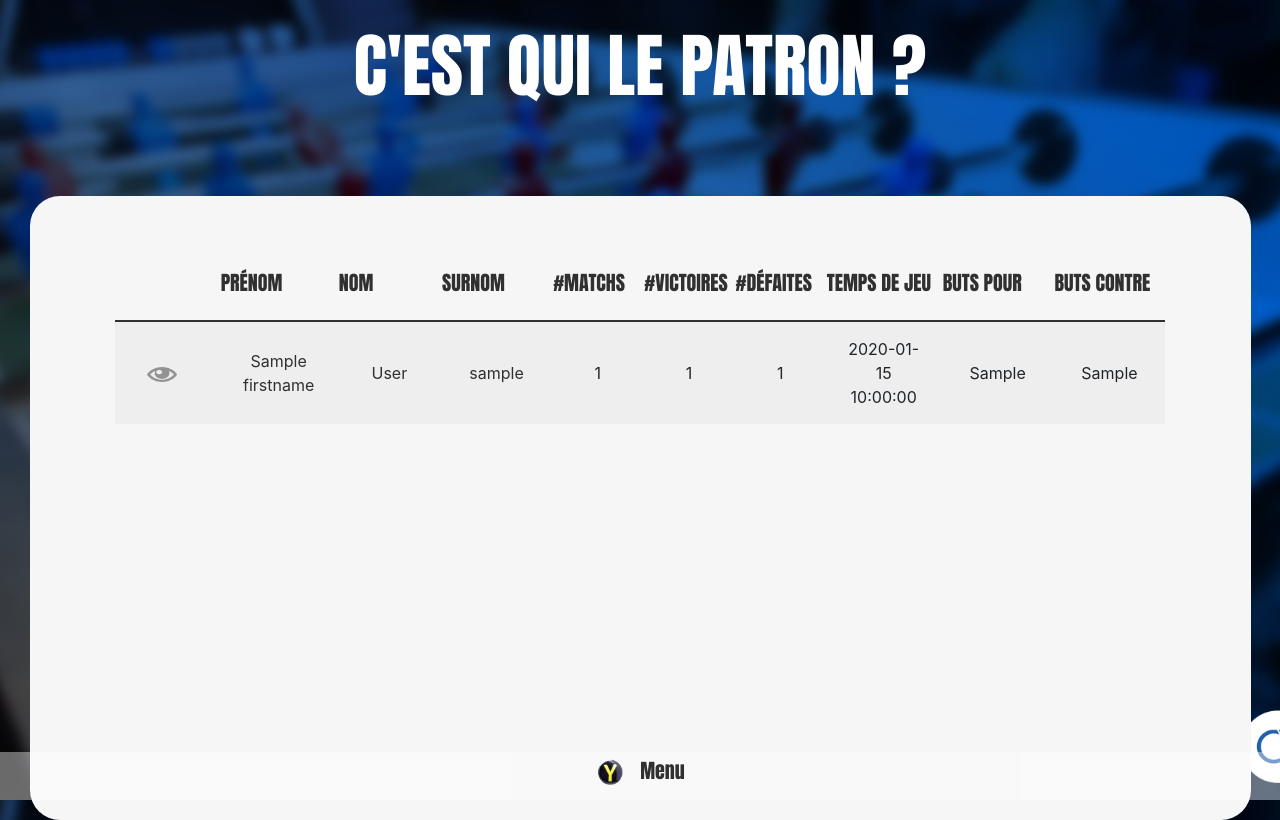
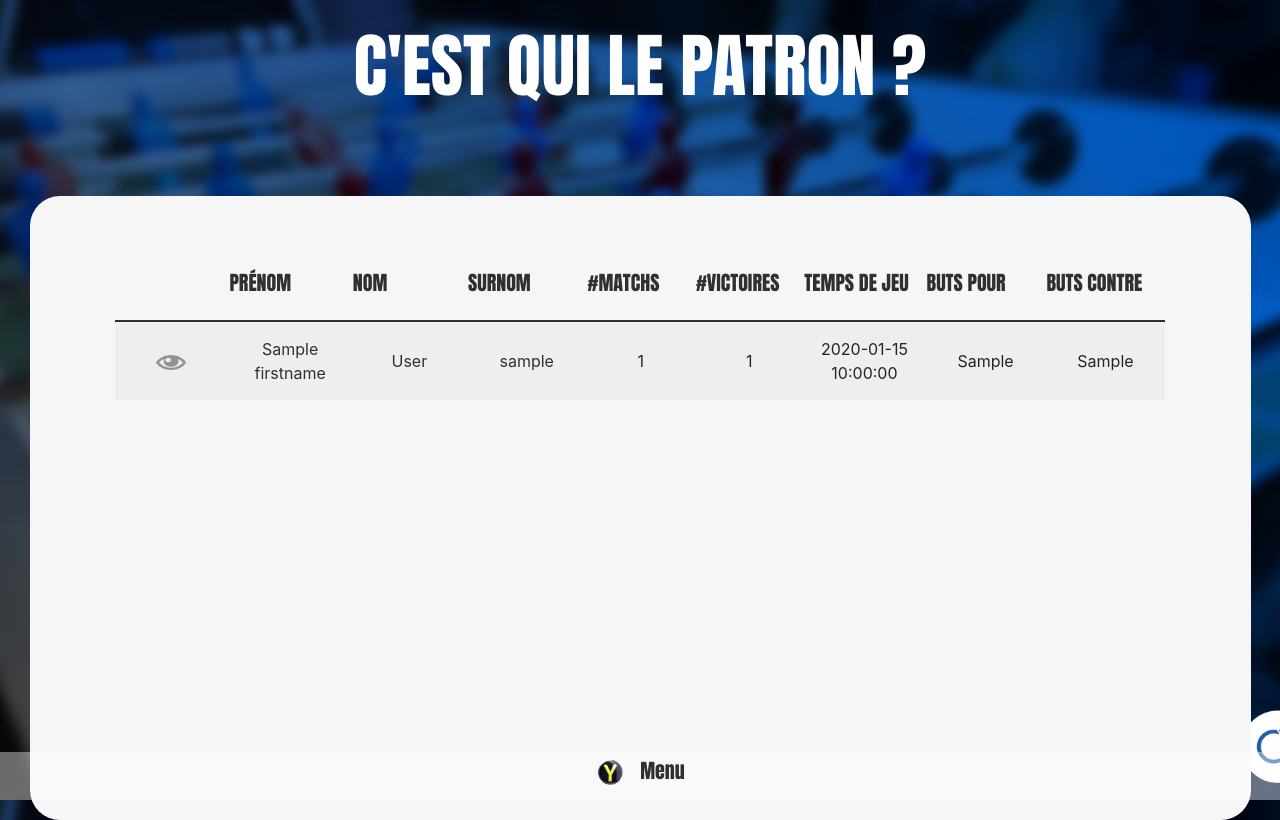
Before and after one commit to atournillon/BabyFootConnecte, a Flask app: template app/templates/players.html in a window 1280 px wide. Run offline with Flask 2, Linux system fonts and the light colour scheme; the template is opened without the code that fills it: most values are stand-ins (such as "Sample title", 1, 10 or a date in 2020); parts of the project's set-up code (start-up, migrations or seed data) failed here and were passed over; some libraries are stand-ins or nearby versions.

Commit message:
Update players.html

```diff
--- a/app/templates/players.html
+++ b/app/templates/players.html
@@ -19,7 +19,6 @@
 			<th><div><h3>Surnom</h3></div></th>
 			<th><div><h3>#Matchs</h3></div></th>
 			<th><div><h3>#Victoires</h3></div></th>
-			<th><div><h3>#Défaites</h3></div></th>
 			<th><div><h3>Temps de jeu</h3></div></th>
 			<th><div><h3>Buts Pour</h3></div></th>
 			<th><div><h3>Buts Contre</h3></div></th>
@@ -27,13 +26,12 @@
 
         {% for id_player in players_table.index %}
 				<tr>
-				  <td><a href="player/{{id_player}}"><img src="static/img/eye.png" style="width:30px;height:15px; margin: 0 10px 0 0;"></a></td>
+				  <td><a href="player/{{id_player}}"><img src="static/img/eye.png" style="width:30px;height:15px; margin: 0;"></a></td>
 				  <td><a href="player/{{id_player}}">{{ players_table.loc[id_player].firstname }}</a></td>
 				  <td><a href="player/{{id_player}}">{{ players_table.loc[id_player].lastname }}</a></td>
 				  <td><a href="player/{{id_player}}">{{ players_table.loc[id_player].nickname }}</a></td>
 				  <td>{{ players_table.loc[id_player].match_count }}</td>
 				  <td>{{ players_table.loc[id_player].match_win_count }}</td>
-				  <td>{{ players_table.loc[id_player].match_los_count }}</td>
 				  <td>{{ players_table.loc[id_player].game_time_sec }}</td>
 				  <td>{{ players_table.loc[id_player].goals_scored }}</td>
 				  <td>{{ players_table.loc[id_player].goals_conceced }}</td>
```
